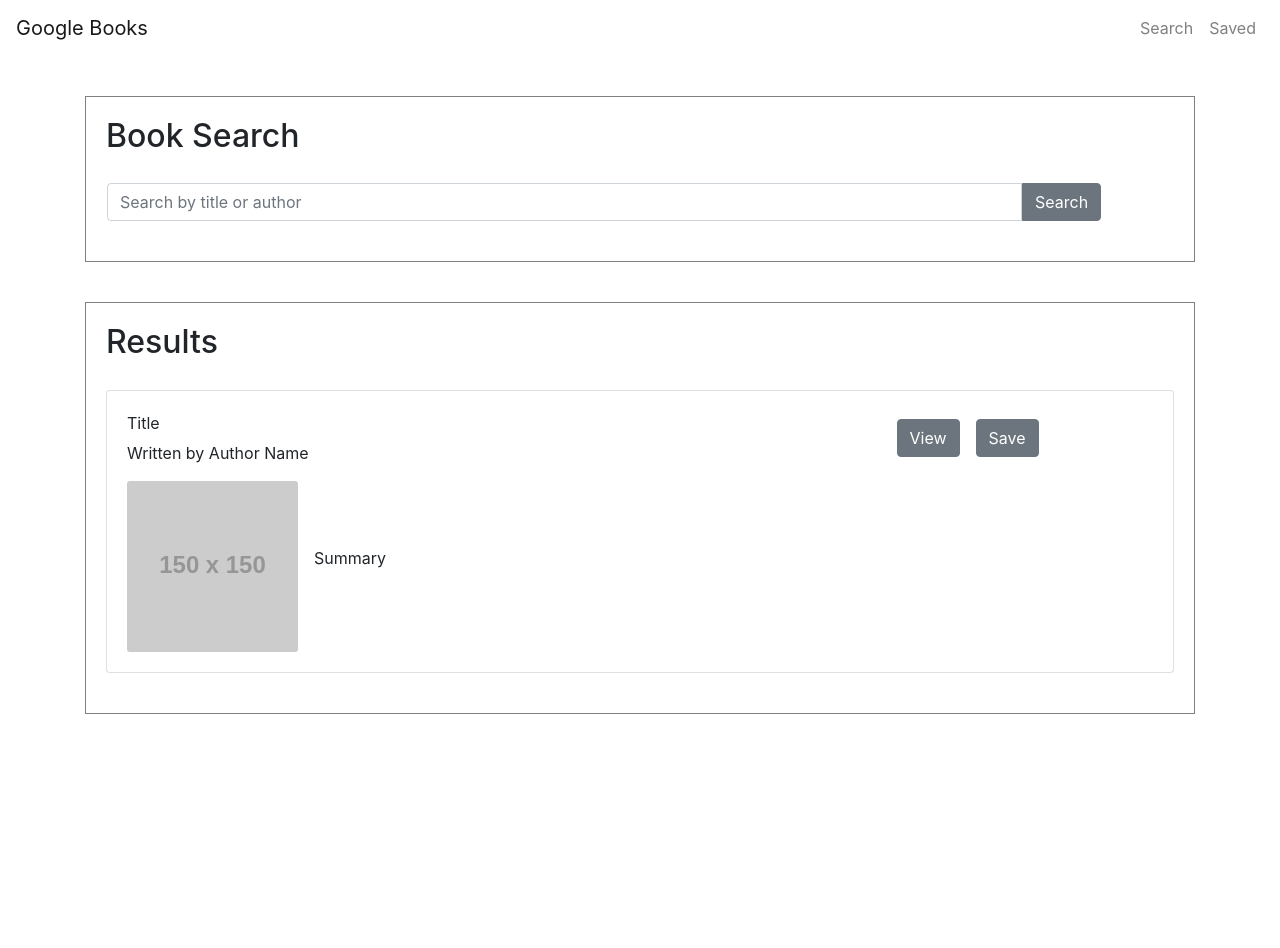
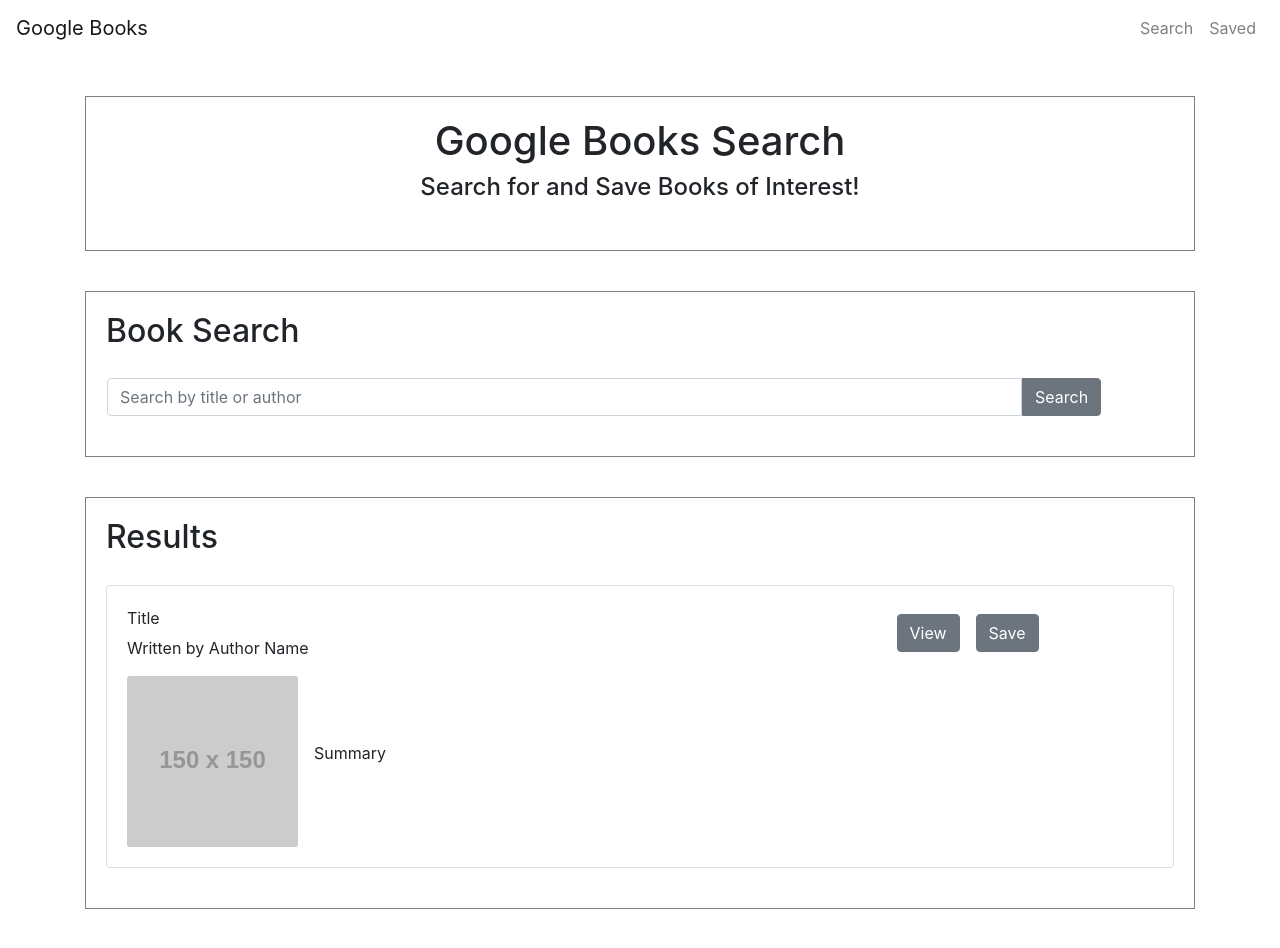
Before and after one commit to jungjungie/Google-Books-Search, a React (Create React App) app in the folder client/: page / in a window 1280 px wide. Before the commit the page ends 800 px from the top, so only its background shows below. Built offline with nearby package versions, Linux system fonts and the light colour scheme.

Commit message:
added header component

```diff
--- a/client/src/components/Header/Header.js
+++ b/client/src/components/Header/Header.js
@@ -1,9 +1,19 @@
 import React from "react";
 import NavBar from "../NavBar/NavBar";
+import { Container } from 'reactstrap';
+import "./Header.css";
 
 const Header = () => {
     return (
-        <NavBar />
+        <header>
+            <NavBar />
+            <Container className="text-center">
+                <section id="header-section">
+                    <h1>Google Books Search</h1>
+                    <h4>Search for and Save Books of Interest!</h4>
+                </section>
+            </Container>
+        </header>
     )
 }
 
--- a/client/src/index.css
+++ b/client/src/index.css
@@ -4,7 +4,7 @@
   font-family: sans-serif;
 }
 
-#book-search, #results {
+#book-search, #results, #header-section {
   border: 1px solid gray;
   padding: 20px 20px 40px 20px;
   margin: 40px 0px;
```
Also changed, not shown: client/src/components/Header/Header.css (added).
